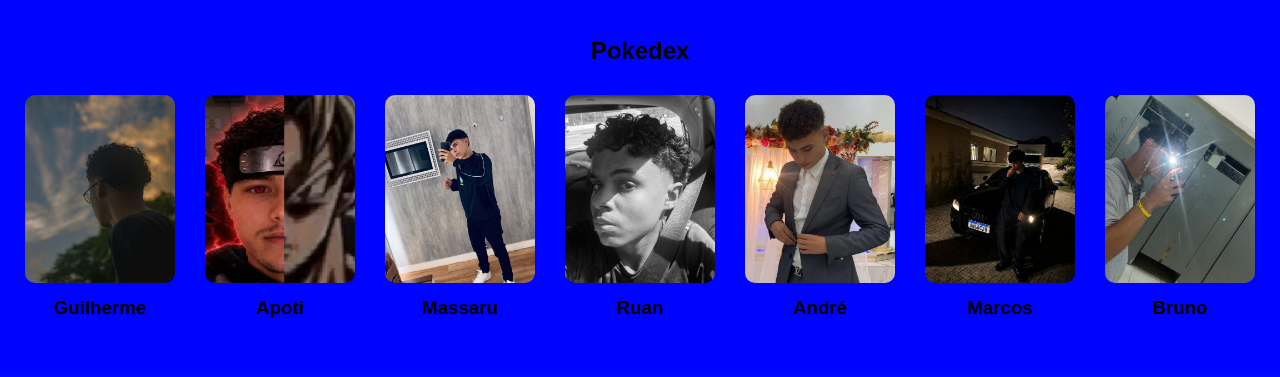
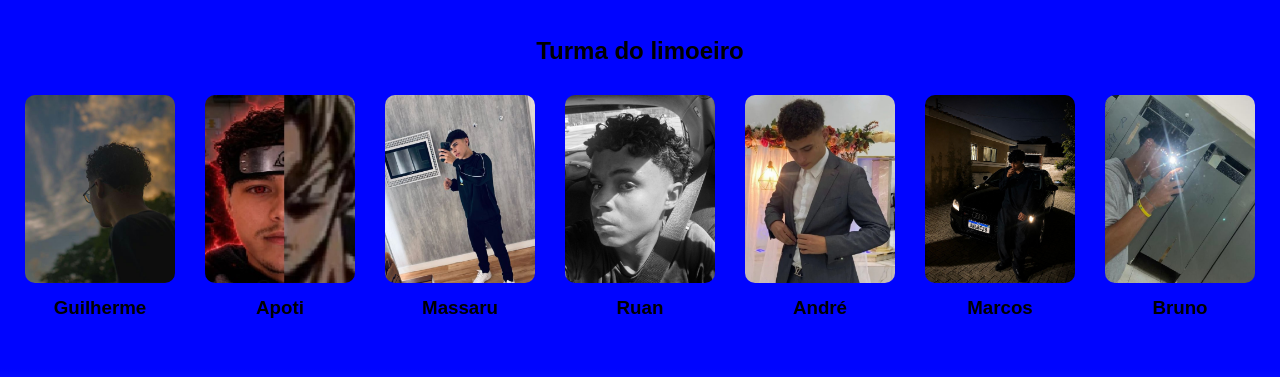
Before and after one commit to lucasmonteiroalves-alt/paginanossaescolapr233, a plain HTML site: page index.html in a window 1280 px wide. Shown: the part 2937-3314 px from the top of the page. Drawn offline with Linux system fonts and the light colour scheme.

Commit message:
Update index.html

```diff
--- a/index.html
+++ b/index.html
@@ -50,7 +50,7 @@ Sou fã de animes e mangás, principalmente aqueles que têm histórias de açã
     </section>
 
     <section class="estudante">
-        <h2 class="estudante_titulo">Pokedex
+        <h2 class="estudante_titulo">Turma do limoeiro
         </h2>
 
         <div class="estudantes_todos">
```
